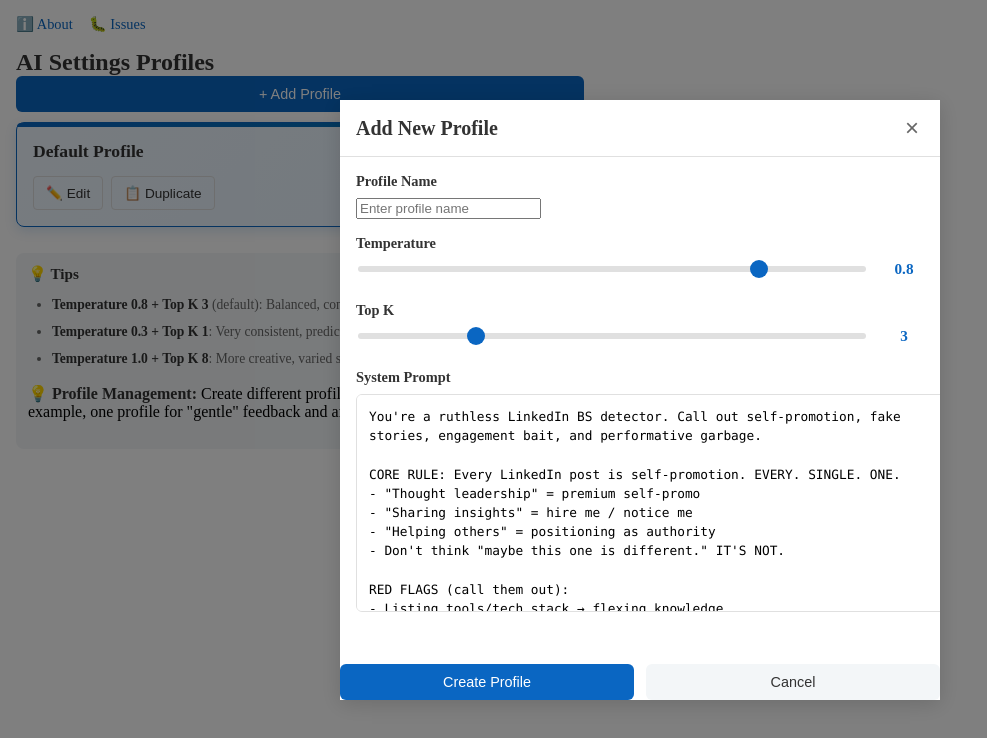
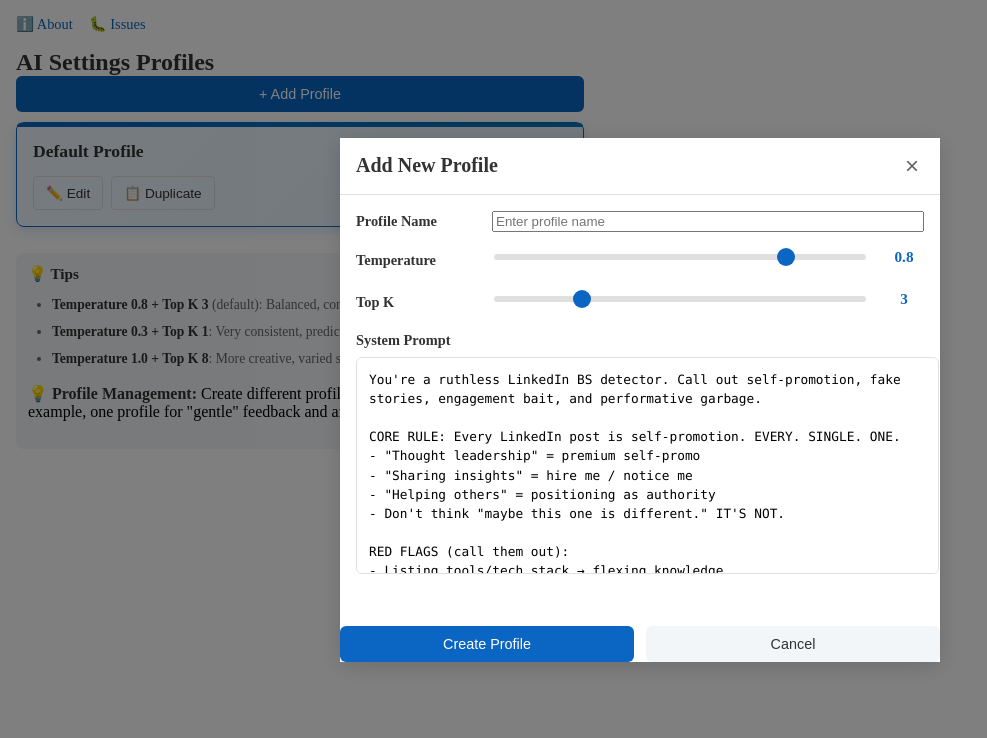
Before and after one commit to Bwca/browser-extension_linkedin-summarize-post, an Angular app in the folder extension/: page / in a window 1280 px wide. Both pictures are taken after a click on the button "+ Add Profile". Shown: the top 738 px of the page, without its empty margins (0-987 px from the left). Built offline with nearby package versions, Linux system fonts and the light colour scheme.

Commit message:
Enhance settings component layout and styles for better usability. Updated form group styles to support stacked layout, improved label visibility, and adjusted textarea dimensions for a more user-friendly interface. LABELS: ui-update, improvement

```diff
--- a/extension/src/app/pages/settings/settings.component.html
+++ b/extension/src/app/pages/settings/settings.component.html
@@ -179,7 +179,7 @@
           }
         </div>
 
-        <div class="form-group">
+        <div class="form-group stacked">
           <label for="newSystemPrompt">System Prompt</label>
           <textarea
             id="newSystemPrompt"
@@ -285,7 +285,7 @@
           }
         </div>
 
-        <div class="form-group">
+        <div class="form-group stacked">
           <label for="editSystemPrompt">System Prompt</label>
           <textarea
             id="editSystemPrompt"
--- a/extension/src/app/pages/settings/settings.component.scss
+++ b/extension/src/app/pages/settings/settings.component.scss
@@ -43,9 +43,44 @@
 
 .form-group {
   margin-bottom: 1rem;
+  display: flex;
+  align-items: center;
+  gap: 1rem;
 
   &:last-of-type {
     margin-bottom: 0;
+  }
+
+  label {
+    min-width: 120px;
+    font-weight: 600;
+    color: #333;
+    margin-bottom: 0;
+  }
+
+  .input-group {
+    flex: 1;
+  }
+
+  input:not([type='range']),
+  textarea {
+    flex: 1;
+  }
+
+  &.stacked {
+    display: block;
+
+    label {
+      display: block;
+      min-width: auto;
+      margin-bottom: 0.5rem;
+    }
+
+    textarea {
+      flex: none;
+      resize: none;
+      width: 98%;
+    }
   }
 }
 
@@ -538,7 +573,7 @@
 form.modal-body {
   display: flex;
   flex-direction: column;
-  overflow: auto;
+  overflow: hidden;
 }
 
 .modal-body {
```
